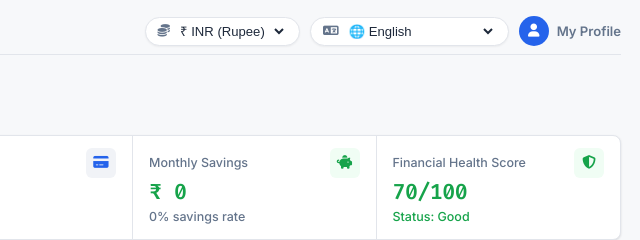
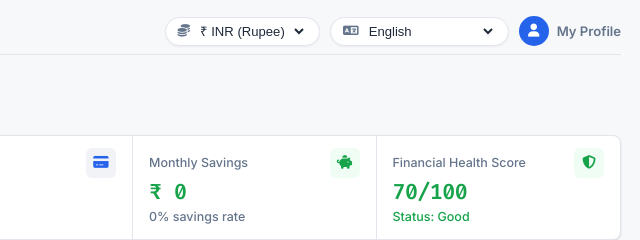
Before and after one commit to SubhashPratap/aurafin-ai-financial-adviser, a website: page index.html in a window 1280 px wide. Shown: the top 240 px of the page, 627-1267 px from the left. Drawn offline with nearby package versions, Linux system fonts and the light colour scheme.

Commit message:
style(icons): remove all emojis across codebase and README in favor of professional Font Awesome icons

```diff
--- a/index.html
+++ b/index.html
@@ -94,13 +94,13 @@
             <div class="control-dropdown">
               <i class="fa-solid fa-language"></i>
               <select id="language-select" title="Select Advisory Language">
-                <option value="English" selected>🌐 English</option>
-                <option value="Hindi">🇮🇳 Hindi (हिंदी)</option>
-                <option value="Hinglish">🇮🇳 Hinglish</option>
-                <option value="Spanish">🇪🇸 Spanish (Español)</option>
-                <option value="French">🇫🇷 French (Français)</option>
-                <option value="German">🇩🇪 German (Deutsch)</option>
-                <option value="Japanese">🇯🇵 Japanese (日本語)</option>
+                <option value="English" selected>English</option>
+                <option value="Hindi">Hindi (हिंदी)</option>
+                <option value="Hinglish">Hinglish</option>
+                <option value="Spanish">Spanish (Español)</option>
+                <option value="French">French (Français)</option>
+                <option value="German">German (Deutsch)</option>
+                <option value="Japanese">Japanese (日本語)</option>
               </select>
             </div>
 
```
Also changed, not shown: README.md.
